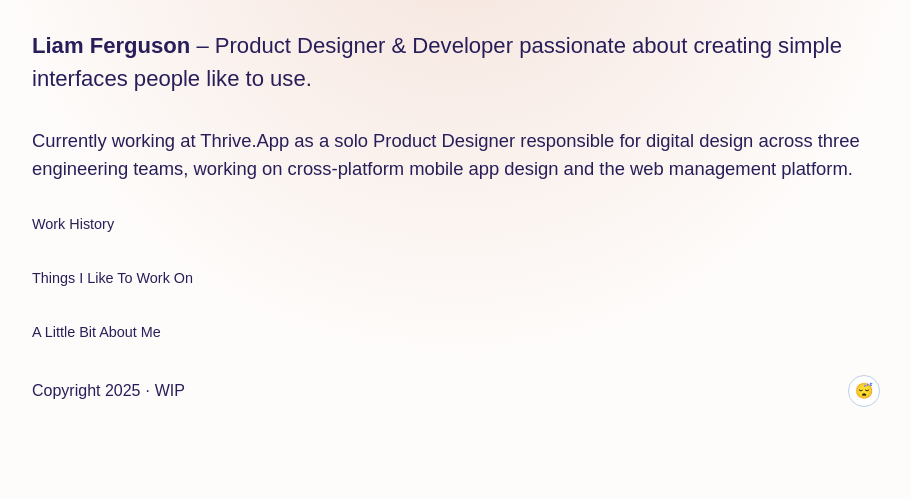
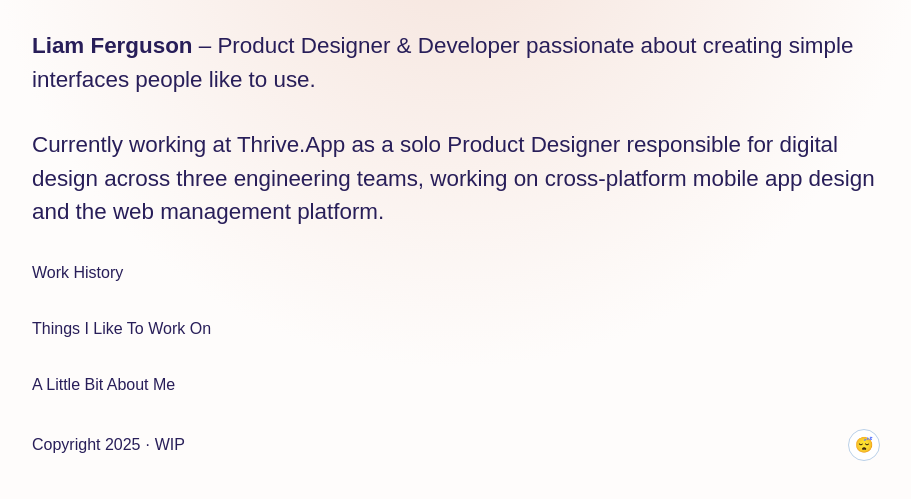
Before and after one commit to lmfrgsn/11iam, an Eleventy site: page src/index.html in a window 1280 px wide. Shown: the part 99-598 px from the top of the page, without its empty margins (184-1095 px from the left). Built offline with nearby package versions, Linux system fonts and the light colour scheme; Eleventy itself is replaced by a stand-in of ours; files that its build step writes are made by us from their sources.

Commit message:
font size?

```diff
--- a/src/scss/_footer.scss
+++ b/src/scss/_footer.scss
@@ -38,6 +38,7 @@ footer {
     width: max-content;
 }
 
-[tooltip]:hover::after {
+[tooltip]:hover::after,
+[tooltip]:active::after {
     opacity: 1
 }
--- a/src/scss/main.scss
+++ b/src/scss/main.scss
@@ -63,15 +63,15 @@ h5 {
 }
 
 h1 {
-    font-size: 1.38rem;
+    font-size: 1.4rem;
 }
 
 h2 {
-    font-size: 1.15rem;
+    font-size: 1.4rem;
 }
 
 h5 {
-    font-size: 0.9rem;
+    font-size: 1rem;
 }
 
 strong {
```
Also changed, not shown: 4 other files.
